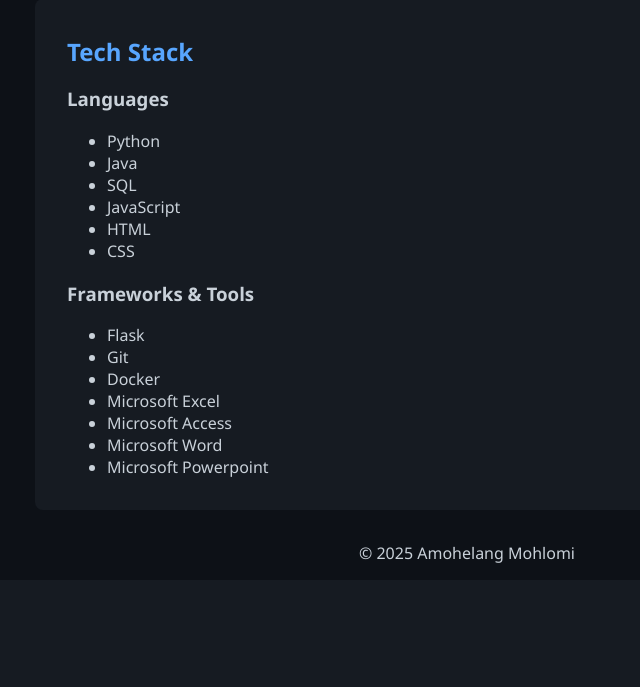
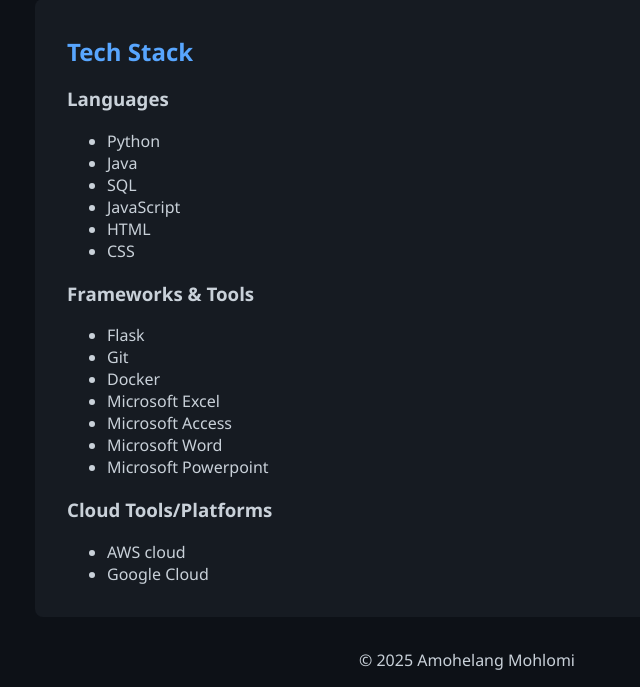
Before and after one commit to AmohelangMohlomi/my-portfolio, a Flask app: page / in a window 1280 px wide. Shown: the part 1460-2147 px from the top of the page, without its empty margins (173-813 px from the left). Before the commit the page ends 2023 px from the top, so only its background shows below. Run offline with Flask 3, Linux system fonts and the light colour scheme.

Commit message:
Added cloud platforms section

```diff
--- a/templates/index.html
+++ b/templates/index.html
@@ -81,6 +81,13 @@
         <li>Microsoft Powerpoint</li>
     </ul>
 
+     <h3>Cloud Tools/Platforms</h3>
+    <ul class="cloud">
+        <li>AWS cloud</li>
+        <li>Google Cloud</li>
+
+    </ul>
+
 </section>
 
 {% endblock %}
```
